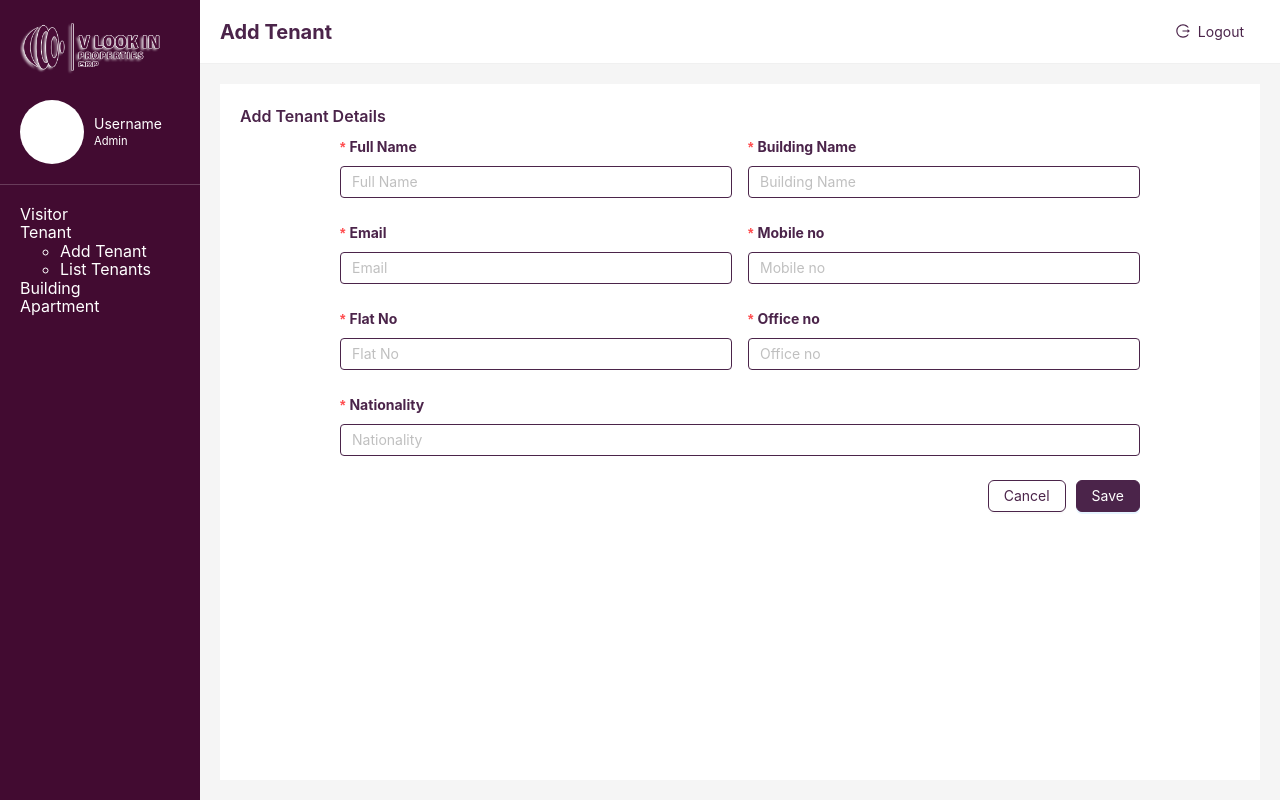
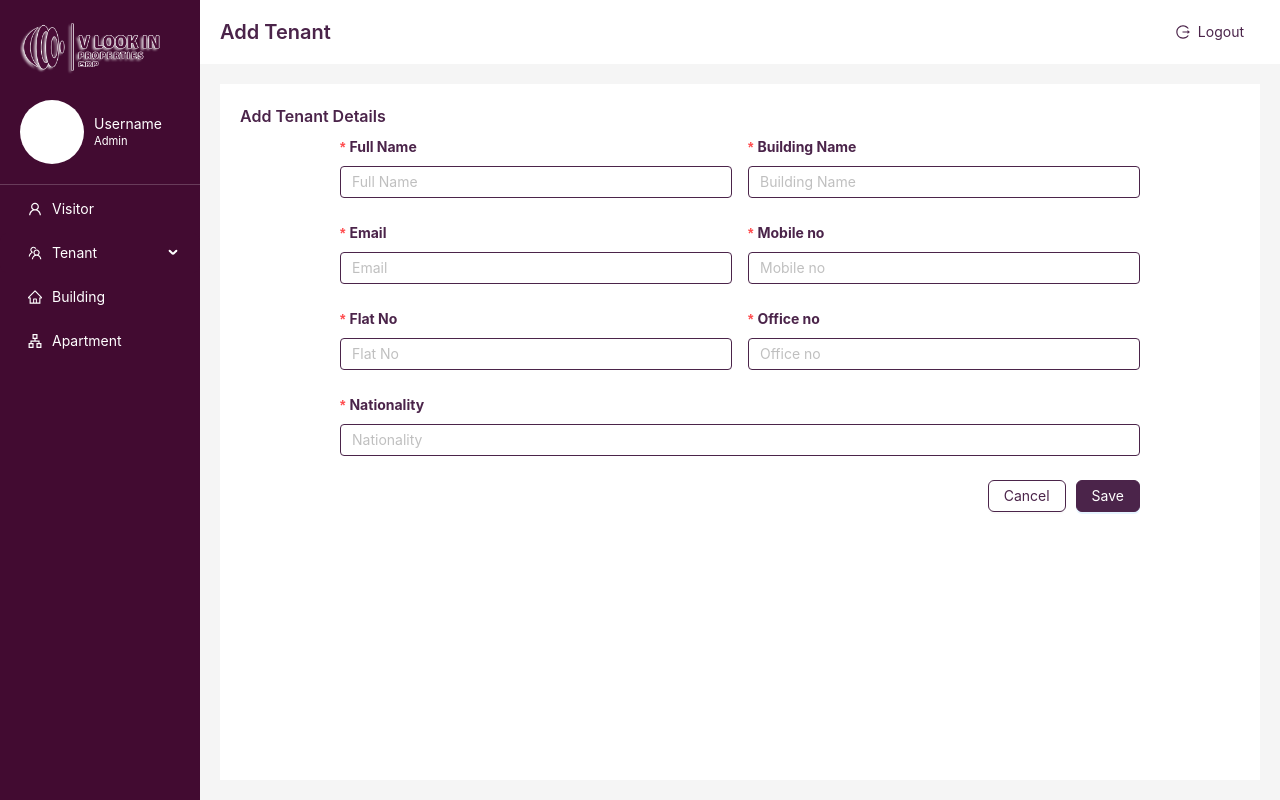
Before and after one commit to danish-abdullah/crems, a React (Create React App) app: page /add-tenant in a window 1280 px wide. Built offline with nearby package versions, Linux system fonts and the light colour scheme.

Commit message:
fixed side panel on add tenant page

```diff
--- a/src/App.css
+++ b/src/App.css
@@ -3,9 +3,58 @@
     top: 20px; /* Distance from the top of the page */
     left: 20px; /* Distance from the left of the page */
     z-index: 1000; /* Ensure it appears above other elements */
-  }
+}
 
-  .logo {
-    width: 150px; /* Set the width of the logo */
-    height: auto; /* Maintain aspect ratio */
-  }
+.logo {
+  width: 150px; /* Set the width of the logo */
+  height: auto; /* Maintain aspect ratio */
+}
+
+.avatar-container {
+  display: flex;
+  /* flex-direction: column; */
+  align-items: center;
+  padding: 20px;
+  border-bottom: 1px solid #ffffff33;
+  margin-top: 80px;
+}
+
+.ant-layout-sider {
+  display: flex;
+  flex-direction: column;
+  justify-content: center; /* Center align menu vertically */
+}
+
+ /* Ensure menu items have white font color */
+.ant-menu-dark .ant-menu-item,
+.ant-menu-dark .ant-menu-submenu-title {
+  color: white !important;
+}
+
+/* Set background color of submenu */
+.ant-menu-dark .ant-menu-submenu {
+  background-color: #420B31; /* Same as sidebar purple */
+}
+
+/* Highlight the submenu items on hover */
+.ant-menu-dark .ant-menu-item:hover,
+.ant-menu-dark .ant-menu-submenu-title:hover {
+  background-color: #5a0f47 !important; /* Slightly lighter purple for hover effect */
+}
+
+/* Style active menu items */
+.ant-menu-dark .ant-menu-item-selected {
+  background-color: #5a0f47; /* Highlight selected menu item */
+  color: white !important; /* Ensure text remains white */
+}
+
+/* Style for submenu items */
+.ant-menu-dark .ant-menu-sub {
+  background-color: #420B31 !important; /* Purple background for submenu */
+  border: none; /* Remove default border */
+}
+
+/* Submenu item hover effect */
+.ant-menu-dark .ant-menu-submenu-popup .ant-menu-item:hover {
+  background-color: #5a0f47 !important;
+}
--- a/src/pages/AddTenant.css
+++ b/src/pages/AddTenant.css
@@ -20,12 +20,12 @@
     margin-top: 80px;
   } */
 
-  .menu-container {
+  /* .menu-container {
     margin-top: 20px;
     padding-left: 20px;
     color: white;
     font-size: 16px;
-  }
+  } */
 
   /* .menu-container ul {
     list-style-type: none;
@@ -37,20 +37,20 @@
     font-size: 14px;
   } */
 
-  .ant-layout-sider {
+  /* .ant-layout-sider {
     background-color: #420B31 !important;
-  }
+  } */
 
-  /* Header styles */
+  Header styles
   .ant-layout-header {
     background-color: white !important;
     border-bottom: 1px solid #f0f0f0;
   }
 
-  .ant-layout-header .ant-typography {
+  /* .ant-layout-header .ant-typography {
     color: #4b244a;
     font-weight: bold;
-  }
+  } */
 
   /* Form and input styling */
   .ant-form-item-label > label {
--- a/src/pages/AddTenant.js
+++ b/src/pages/AddTenant.js
@@ -1,16 +1,28 @@
 import React from "react";
-import { Layout, Typography, Input, Button, Row, Col, Form } from "antd";
+import { Layout, Menu, Table, Typography, Input, Button, Avatar, Row, Col, Form } from "antd";
 import {
+  UserOutlined,
   LogoutOutlined,
+  HomeOutlined,
+  TeamOutlined,
+  PlusOutlined,
+  ApartmentOutlined,
+  FileTextOutlined,
+  EditOutlined,
+  DeleteOutlined,
 } from "@ant-design/icons";
+import { useNavigate } from "react-router-dom"; // Import useNavigate
 import "./AddTenant.css";
 import "../App.css";
 import Logo from "../assets/logo.png";
 
 const { Header, Sider, Content } = Layout;
 const { Title } = Typography;
+const { Search } = Input;
+const { SubMenu } = Menu;
 
 const AddTenant = () => {
+  const navigate = useNavigate(); // Initialize navigate
   const onFinish = (values) => {
     console.log("Form values:", values);
   };
@@ -19,25 +31,27 @@ const AddTenant = () => {
     console.error("Form failed:", errorInfo);
   };
 
+  const handleMenuClick = ({ key }) => {
+    if (key === "addTenant") {
+      navigate("/add-tenant"); // Navigate to Add Tenant page
+    }
+  };
+
   return (
     <Layout style={{ minHeight: "100vh" }}>
       {/* Sidebar */}
       <Sider
         theme="dark"
-        style={{ backgroundColor: "#420B31", color: "white" }}
+        style={{
+          backgroundColor: "#420B31",
+          color: "white",
+        }}
       >
         <div className="logo-container">
           <img src={Logo} alt="Logo" className="logo" />
         </div>
         <div className="avatar-container">
-          <div
-            style={{
-              width: "64px",
-              height: "64px",
-              backgroundColor: "white",
-              borderRadius: "50%",
-            }}
-          ></div>
+          <Avatar size={64} style={{ backgroundColor: "#fff" }} />
           <div style={{ color: "white", margin: "10px" }}>
             <span>Username</span>
             <br />
@@ -45,16 +59,30 @@ const AddTenant = () => {
           </div>
         </div>
         <div className="menu-container">
-          <ul style={{ listStyleType: "none", padding: 0, color: "white" }}>
-            <li>Visitor</li>
-            <li>Tenant</li>
-            <ul>
-              <li>Add Tenant</li>
-              <li>List Tenants</li>
-            </ul>
-            <li>Building</li>
-            <li>Apartment</li>
-          </ul>
+          <Menu
+            theme="dark"
+            mode="inline"
+            style={{ backgroundColor: "#420B31", flexGrow: 1 }}
+            onClick={handleMenuClick} // Attach click handler
+          >
+            <Menu.Item key="visitor" icon={<UserOutlined />}>
+              Visitor
+            </Menu.Item>
+            <SubMenu key="tenant" icon={<TeamOutlined />} title="Tenant">
+              <Menu.Item key="addTenant" icon={<PlusOutlined />}>
+                Add Tenant
+              </Menu.Item>
+              <Menu.Item key="listTenants" icon={<FileTextOutlined />}>
+                List Tenants
+              </Menu.Item>
+            </SubMenu>
+            <Menu.Item key="building" icon={<HomeOutlined />}>
+              Building
+            </Menu.Item>
+            <Menu.Item key="apartment" icon={<ApartmentOutlined />}>
+              Apartment
+            </Menu.Item>
+          </Menu>
         </div>
       </Sider>
 
--- a/src/pages/AdminDashboard.css
+++ /dev/null
@@ -1,53 +0,0 @@
-.avatar-container {
-    display: flex;
-    /* flex-direction: column; */
-    align-items: center;
-    padding: 20px;
-    border-bottom: 1px solid #ffffff33;
-    margin-top: 80px;
-  }
-
-  .ant-layout-sider {
-    display: flex;
-    flex-direction: column;
-    justify-content: center; /* Center align menu vertically */
-  }
-
- /* Ensure menu items have white font color */
-.ant-menu-dark .ant-menu-item,
-.ant-menu-dark .ant-menu-submenu-title {
-  color: white !important;
-}
-
-/* Set background color of submenu */
-.ant-menu-dark .ant-menu-submenu {
-  background-color: #420B31; /* Same as sidebar purple */
-}
-
-/* Highlight the submenu items on hover */
-.ant-menu-dark .ant-menu-item:hover,
-.ant-menu-dark .ant-menu-submenu-title:hover {
-  background-color: #5a0f47 !important; /* Slightly lighter purple for hover effect */
-}
-
-/* Style active menu items */
-.ant-menu-dark .ant-menu-item-selected {
-  background-color: #5a0f47; /* Highlight selected menu item */
-  color: white !important; /* Ensure text remains white */
-}
-
-/* Style for submenu items */
-.ant-menu-dark .ant-menu-sub {
-  background-color: #420B31 !important; /* Purple background for submenu */
-  border: none; /* Remove default border */
-}
-
-/* Submenu item hover effect */
-.ant-menu-dark .ant-menu-submenu-popup .ant-menu-item:hover {
-  background-color: #5a0f47 !important;
-}
-
-
-  .menu-container {
-    /* margin-top: 200px; */
-  }
--- a/src/pages/AdminDashboard.js
+++ b/src/pages/AdminDashboard.js
@@ -12,7 +12,6 @@ import {
   DeleteOutlined,
 } from "@ant-design/icons";
 import { useNavigate } from "react-router-dom"; // Import useNavigate
-import "./SuperAdminDashboard.css";
 import "../App.css";
 import Logo from "../assets/logo.png";
 
--- a/src/pages/Login.css
+++ b/src/pages/Login.css
@@ -17,7 +17,7 @@ body {
     background-image: url("../assets/login.png");
     background-size: cover;
     width: 400px;
-    height: 438px;
+    height: 427px;
   }
 
   .login-left {
@@ -55,7 +55,8 @@ body {
     width: 400px;
     padding: 30px;
     border-radius: 0px;
-    box-shadow: 0px 4px 10px rgba(0, 0, 0, 0.1);
+    /* box-shadow: 0px 4px 10px rgba(0, 0, 0, 0.1); */
+    border: 0px;
     background-color: #420B31;
   }
 
--- a/src/pages/SuperAdminDashboard.css
+++ /dev/null
@@ -1,53 +0,0 @@
-.avatar-container {
-    display: flex;
-    /* flex-direction: column; */
-    align-items: center;
-    padding: 20px;
-    border-bottom: 1px solid #ffffff33;
-    margin-top: 80px;
-  }
-
-  .ant-layout-sider {
-    display: flex;
-    flex-direction: column;
-    justify-content: center; /* Center align menu vertically */
-  }
-
- /* Ensure menu items have white font color */
-.ant-menu-dark .ant-menu-item,
-.ant-menu-dark .ant-menu-submenu-title {
-  color: white !important;
-}
-
-/* Set background color of submenu */
-.ant-menu-dark .ant-menu-submenu {
-  background-color: #420B31; /* Same as sidebar purple */
-}
-
-/* Highlight the submenu items on hover */
-.ant-menu-dark .ant-menu-item:hover,
-.ant-menu-dark .ant-menu-submenu-title:hover {
-  background-color: #5a0f47 !important; /* Slightly lighter purple for hover effect */
-}
-
-/* Style active menu items */
-.ant-menu-dark .ant-menu-item-selected {
-  background-color: #5a0f47; /* Highlight selected menu item */
-  color: white !important; /* Ensure text remains white */
-}
-
-/* Style for submenu items */
-.ant-menu-dark .ant-menu-sub {
-  background-color: #420B31 !important; /* Purple background for submenu */
-  border: none; /* Remove default border */
-}
-
-/* Submenu item hover effect */
-.ant-menu-dark .ant-menu-submenu-popup .ant-menu-item:hover {
-  background-color: #5a0f47 !important;
-}
-
-
-  .menu-container {
-    /* margin-top: 200px; */
-  }
--- a/src/pages/SuperAdminDashboard.js
+++ b/src/pages/SuperAdminDashboard.js
@@ -11,7 +11,6 @@ import {
   EditOutlined,
   DeleteOutlined,
 } from "@ant-design/icons";
-import "./SuperAdminDashboard.css";
 import "../App.css";
 import Logo from "../assets/logo.png";
 
```
